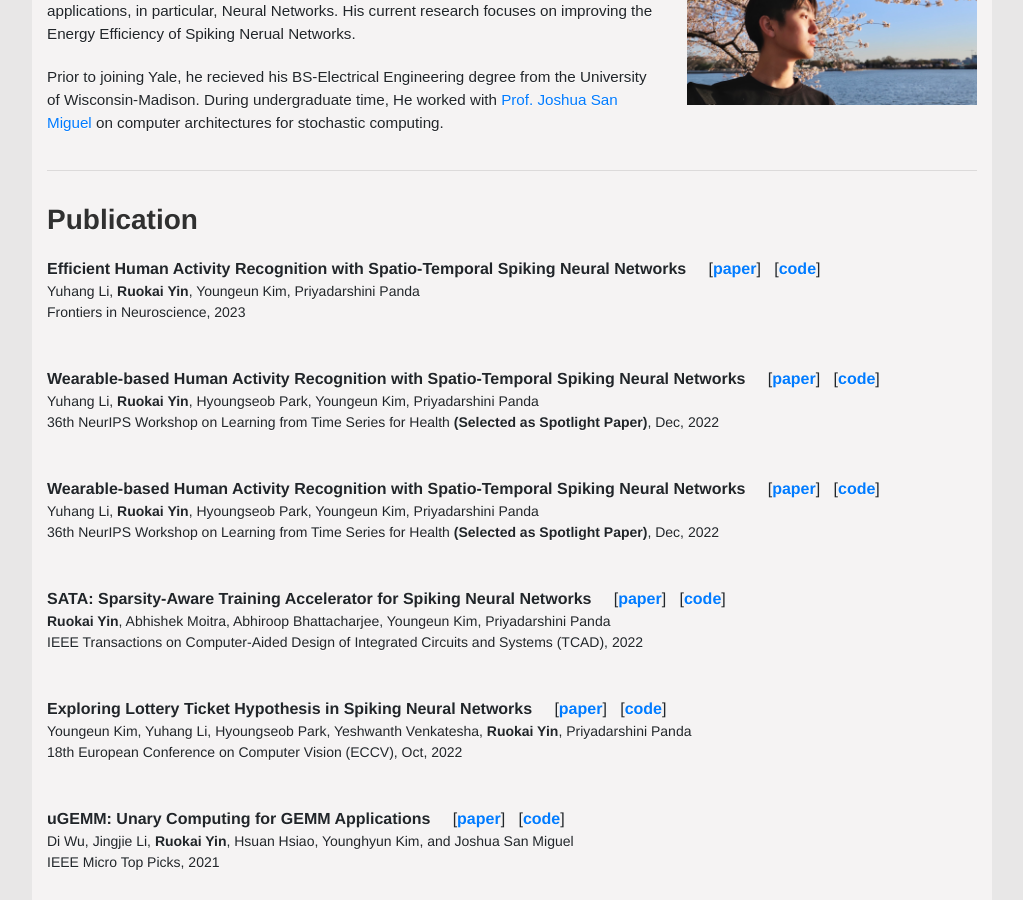
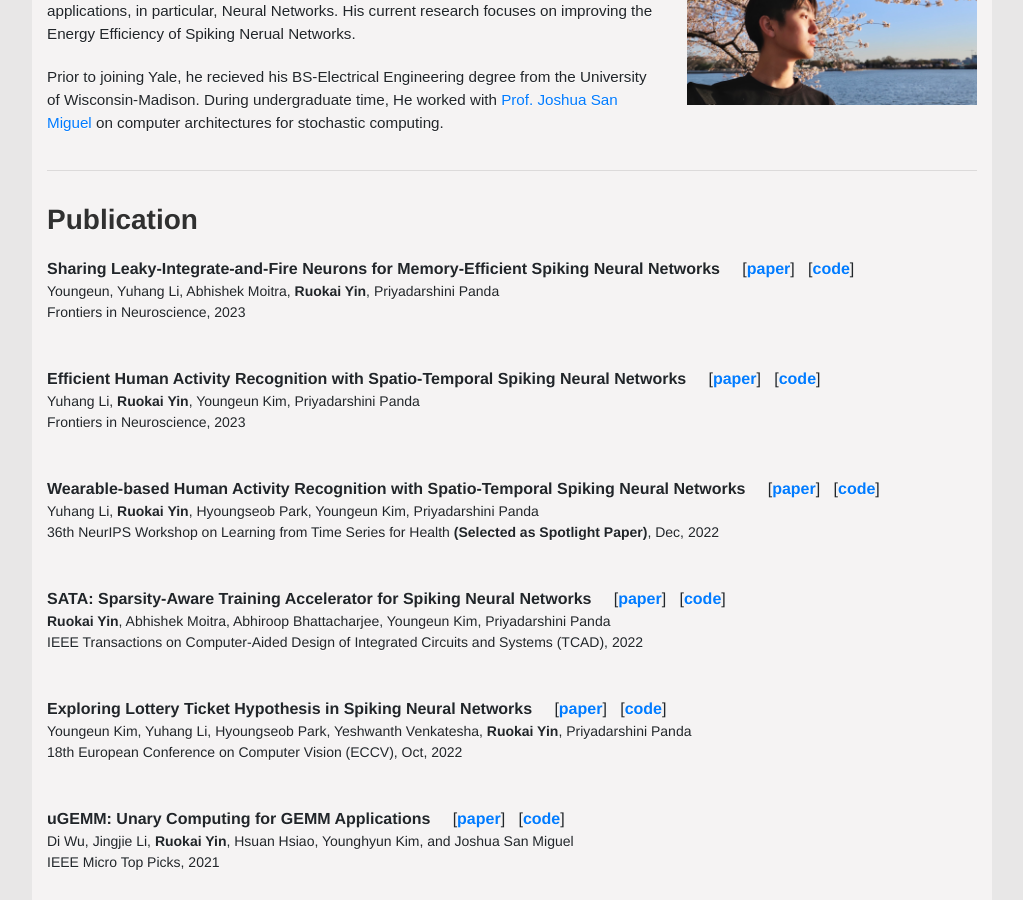
Before and after one commit to RuokaiYin/RuokaiYin.github.io, a Jekyll site: the page built from index.html, in a window 1280 px wide and 900 px high, scrolled down 392 px. Shown: the whole window, without its empty margins (128-1151 px from the left). Built offline with Jekyll 4.4.1, drawn with Linux system fonts in a browser that asks for light colours.

Commit message:
Update publications

```diff
--- a/_data/publications.yml
+++ b/_data/publications.yml
@@ -1,3 +1,15 @@
+- title: "Sharing Leaky-Integrate-and-Fire Neurons for Memory-Efficient Spiking Neural Networks"
+  author: >
+    Youngeun, Yuhang Li, Abhishek Moitra, <b>Ruokai Yin</b>, Priyadarshini Panda
+  booktitle: Frontiers in Neuroscience
+  year: 2023
+  month:
+  address:
+  publisher: IEEE
+  conference: N
+  file: shared-lif.pdf
+  code: https://github.com/Intelligent-Computing-Lab-Yale/EfficientLIF-Net
+
 - title: "Efficient Human Activity Recognition with Spatio-Temporal Spiking Neural Networks"
   author: >
     Yuhang Li, <b>Ruokai Yin</b>, Youngeun Kim, Priyadarshini Panda
@@ -22,17 +34,6 @@
   file: har_snn.pdf
   code: https://github.com/Intelligent-Computing-Lab-Yale/SNN_HAR
 
-- title: "Wearable-based Human Activity Recognition with Spatio-Temporal Spiking Neural Networks"
-  author: >
-    Yuhang Li, <b>Ruokai Yin</b>, Hyoungseob Park, Youngeun Kim, Priyadarshini Panda
-  booktitle: 36th NeurIPS Workshop on Learning from Time Series for Health <b>(Selected as Spotlight Paper)</b>
-  year: 2022
-  month: Dec
-  address: New Orleans, US
-  publisher: IEEE
-  conference: NeurIPS'22
-  file: har_snn.pdf
-  code: https://github.com/Intelligent-Computing-Lab-Yale/SNN_HAR
 
 - title: "SATA: Sparsity-Aware Training Accelerator for Spiking Neural Networks"
   author: >
```
Also changed, not shown: 3 other files.
